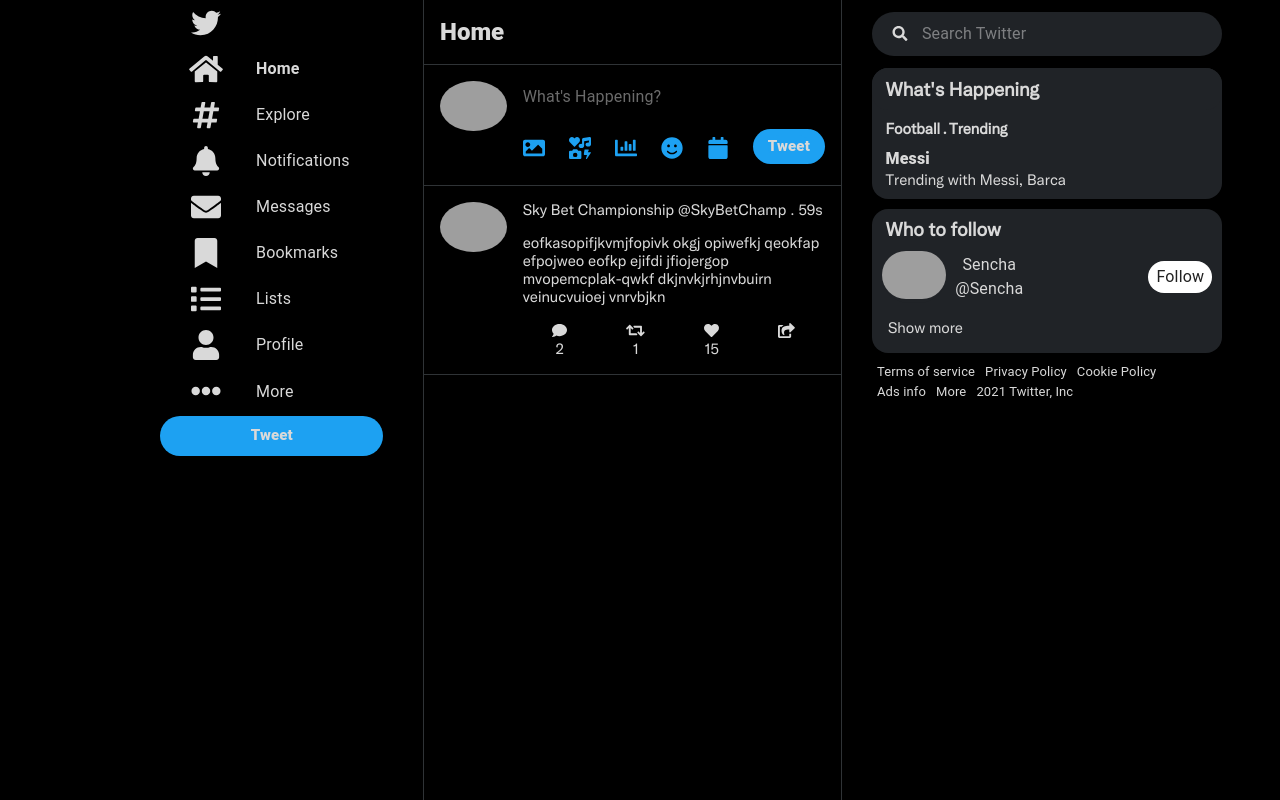
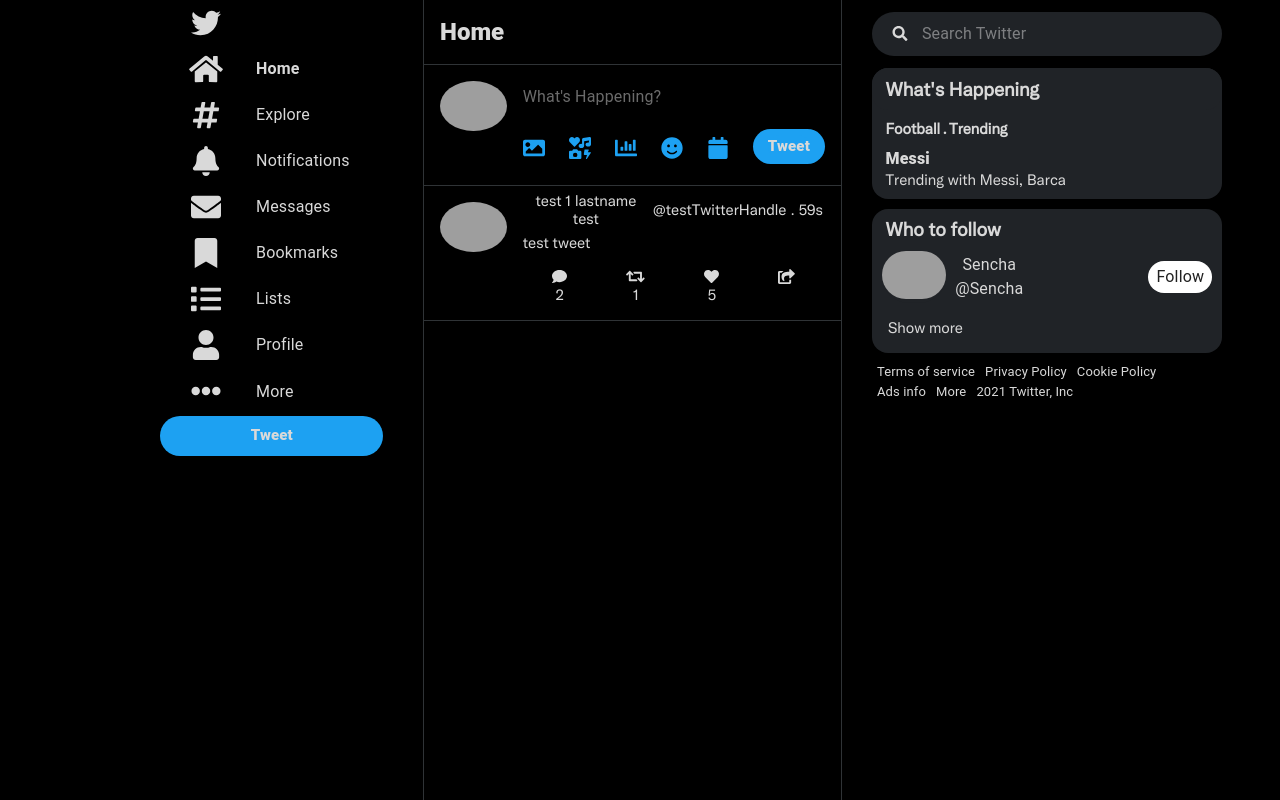
Before and after one commit to ahbell96/twitter-clone, a React (Create React App) app: page / in a window 1280 px wide. Built offline with nearby package versions, Linux system fonts and the light colour scheme; grey boxes are pictures that could not be loaded.

Commit message:
got tweets to post locally

```diff
--- a/src/components/PostTweet.js
+++ b/src/components/PostTweet.js
@@ -52,6 +52,9 @@
 
     // add to temp list
     tempTweets.push(currentTweet);
+
+    // sort tweet list
+    tempTweets.sort().reverse();
 
     // set temp list to state list
     setTweets(tempTweets);
@@ -168,6 +171,8 @@
         </Box>
       </Box>
       {/* Tweets List - */}
+      {tweets.map((_) => {
+        return (
           <Box
             style={{
               borderBottom: "1px solid rgb(47, 51, 54)",
@@ -191,10 +196,10 @@
               <Box display="flex" flexDirection="column">
                 <Box display="flex" alignItems="center">
                   <Box mr={0.25}>
-                <h>Sky Bet Championship</h>
+                    <h>{_.firstName + " " + _.lastName}</h>
                   </Box>
                   <Box mx={0.25}>
-                <p>@SkyBetChamp</p>
+                    <p>{_.twitterHandle}</p>
                   </Box>
                   <Box mx={0.25}>
                     <span>.</span>
@@ -208,11 +213,7 @@
                 <Box display="flex">
                   <Box display="flex">
                     <Box display="flex">
-                  <span style={{ textAlign: "left" }}>
-                    eofkasopifjkvmjfopivk okgj opiwefkj qeokfap efpojweo eofkp
-                    ejifdi jfiojergop mvopemcplak-qwkf dkjnvkjrhjnvbuirn
-                    veinucvuioej vnrvbjkn
-                  </span>
+                      <span style={{ textAlign: "left" }}>{_.tweet}</span>
                     </Box>
                   </Box>
                 </Box>
@@ -226,19 +227,19 @@
                     <Box>
                       <FontAwesomeIcon icon={faComment}></FontAwesomeIcon>
                     </Box>
-                <Box>2</Box>
+                    <Box>{_.comments}</Box>
                   </Box>
                   <Box>
                     <Box>
                       <FontAwesomeIcon icon={faRetweet}></FontAwesomeIcon>
                     </Box>
-                <Box>1</Box>
+                    <Box>{_.retweets}</Box>
                   </Box>
                   <Box>
                     <Box>
                       <FontAwesomeIcon icon={faHeart}></FontAwesomeIcon>
                     </Box>
-                <Box>15</Box>
+                    <Box>{_.likes}</Box>
                   </Box>
                   <Box>
                     <Box>
@@ -249,7 +250,11 @@
               </Box>
             </Box>
           </Box>
-      {/* - Tweets List */}
+        );
+        {
+          /* - Tweets List */
+        }
+      })}
     </Box>
   );
 };
```
Lines whose indentation alone changed are shown as unchanged.
